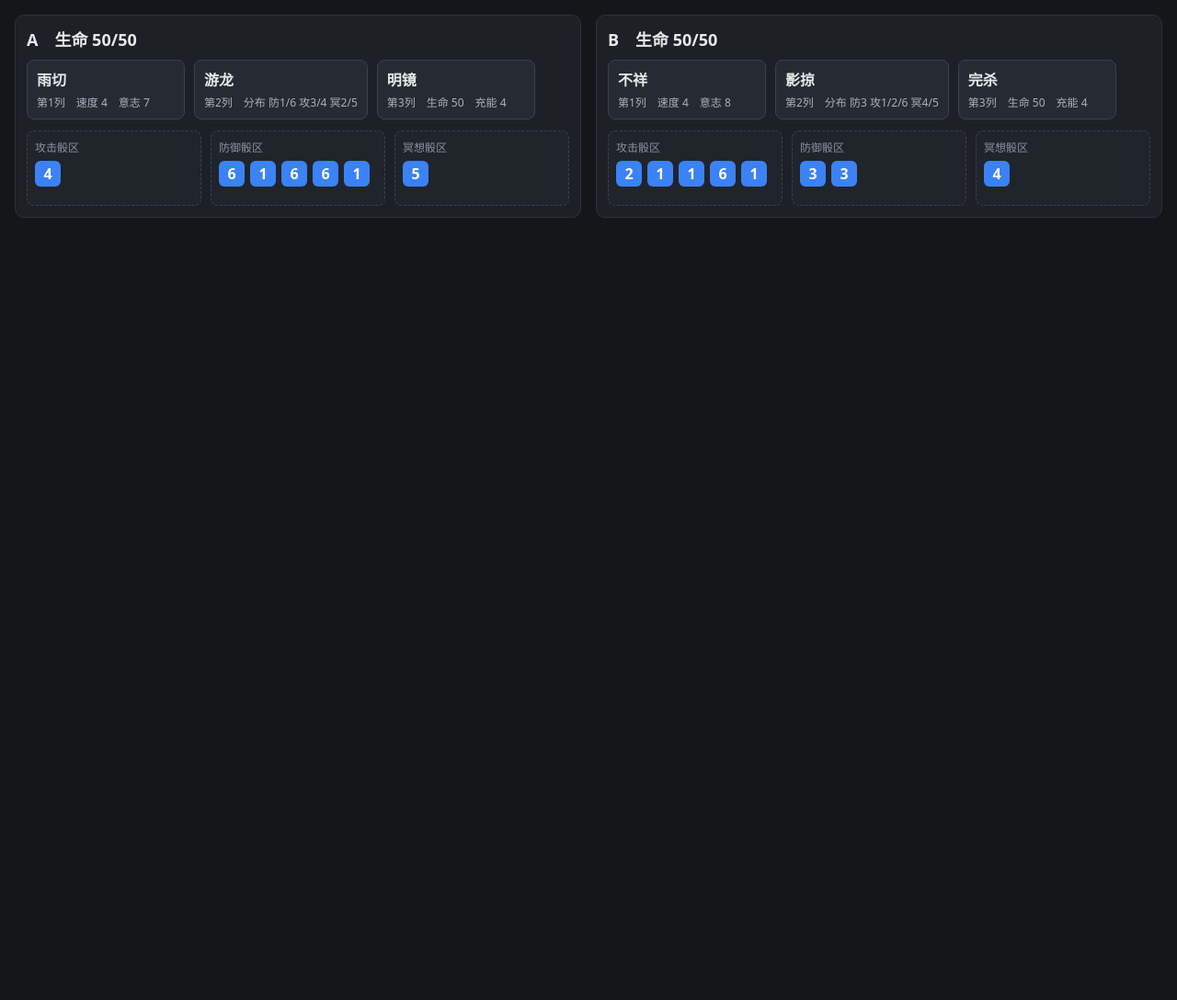
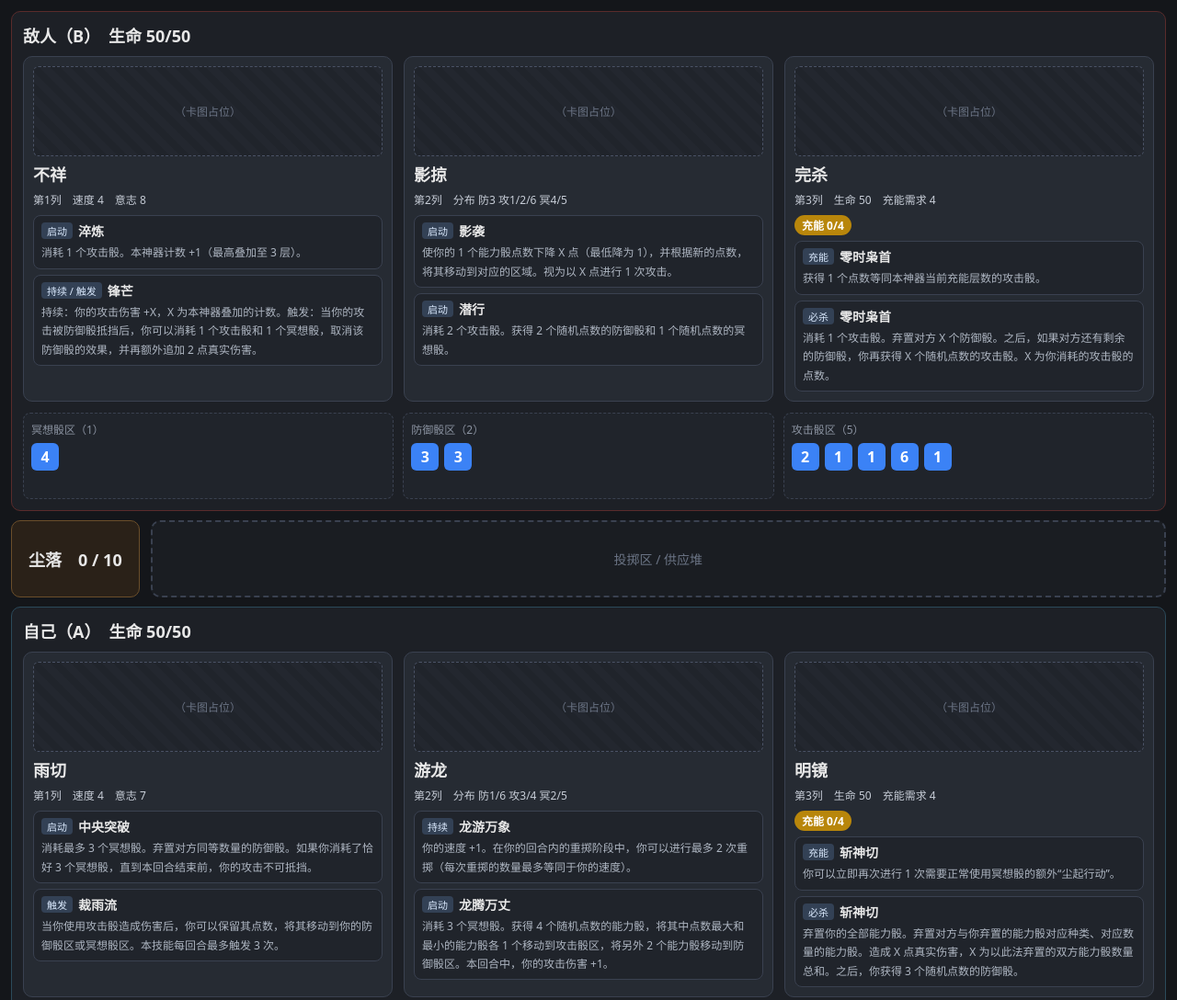
Before and after one commit to zczhan123/Dust-Online, a website built with Vite: page index.html in a window 1280 px wide. Shown: the top 1088 px of the page at 92% size. Before the commit the page ends 800 px from the top, so only its background shows below. Built offline with nearby package versions, Linux system fonts and the light colour scheme.

Commit message:
feat(ui): vertical layout, mirrored enemy areas, skill text, counters, roll zone

```diff
--- /dev/null
+++ b/src/core/content/artifactText.ts
@@ -0,0 +1,113 @@
+export interface SkillText {
+  side: 'left' | 'right' | 'only';
+  name: string;
+  type: string; // 启动 / 触发 / 持续 / 充能 / 必杀
+  text: string;
+}
+
+export interface ArtifactText {
+  title?: string;
+  skills: SkillText[];
+}
+
+/**
+ * 神器卡面展示文案（用于 UI 展示，非结算逻辑；精确效果定义见规则实现文档 §11 / 后续 Plan 3）。
+ */
+export const ARTIFACT_TEXT: Record<string, ArtifactText> = {
+  '001': {
+    skills: [
+      {
+        side: 'left',
+        name: '中央突破',
+        type: '启动',
+        text: '消耗最多 3 个冥想骰。弃置对方同等数量的防御骰。如果你消耗了恰好 3 个冥想骰，直到本回合结束前，你的攻击不可抵挡。',
+      },
+      {
+        side: 'right',
+        name: '裁雨流',
+        type: '触发',
+        text: '当你使用攻击骰造成伤害后，你可以保留其点数，将其移动到你的防御骰区或冥想骰区。本技能每回合最多触发 3 次。',
+      },
+    ],
+  },
+  '002': {
+    skills: [
+      {
+        side: 'left',
+        name: '龙游万象',
+        type: '持续',
+        text: '你的速度 +1。在你的回合内的重掷阶段中，你可以进行最多 2 次重掷（每次重掷的数量最多等同于你的速度）。',
+      },
+      {
+        side: 'right',
+        name: '龙腾万丈',
+        type: '启动',
+        text: '消耗 3 个冥想骰。获得 4 个随机点数的能力骰，将其中点数最大和最小的能力骰各 1 个移动到攻击骰区，将另外 2 个能力骰移动到防御骰区。本回合中，你的攻击伤害 +1。',
+      },
+    ],
+  },
+  '003': {
+    skills: [
+      {
+        side: 'only',
+        name: '斩神切',
+        type: '充能',
+        text: '你可以立即再次进行 1 次需要正常使用冥想骰的额外“尘起行动”。',
+      },
+      {
+        side: 'only',
+        name: '斩神切',
+        type: '必杀',
+        text: '弃置你的全部能力骰。弃置对方与你弃置的能力骰对应种类、对应数量的能力骰。造成 X 点真实伤害，X 为以此法弃置的双方能力骰数量总和。之后，你获得 3 个随机点数的防御骰。',
+      },
+    ],
+  },
+  '004': {
+    skills: [
+      {
+        side: 'left',
+        name: '淬炼',
+        type: '启动',
+        text: '消耗 1 个攻击骰。本神器计数 +1（最高叠加至 3 层）。',
+      },
+      {
+        side: 'right',
+        name: '锋芒',
+        type: '持续 / 触发',
+        text: '持续：你的攻击伤害 +X，X 为本神器叠加的计数。触发：当你的攻击被防御骰抵挡后，你可以消耗 1 个攻击骰和 1 个冥想骰，取消该防御骰的效果，并再额外追加 2 点真实伤害。',
+      },
+    ],
+  },
+  '005': {
+    skills: [
+      {
+        side: 'left',
+        name: '影袭',
+        type: '启动',
+        text: '使你的 1 个能力骰点数下降 X 点（最低降为 1），并根据新的点数，将其移动到对应的区域。视为以 X 点进行 1 次攻击。',
+      },
+      {
+        side: 'right',
+        name: '潜行',
+        type: '启动',
+        text: '消耗 2 个攻击骰。获得 2 个随机点数的防御骰和 1 个随机点数的冥想骰。',
+      },
+    ],
+  },
+  '006': {
+    skills: [
+      {
+        side: 'only',
+        name: '零时枭首',
+        type: '充能',
+        text: '获得 1 个点数等同本神器当前充能层数的攻击骰。',
+      },
+      {
+        side: 'only',
+        name: '零时枭首',
+        type: '必杀',
+        text: '消耗 1 个攻击骰。弃置对方 X 个防御骰。之后，如果对方还有剩余的防御骰，你再获得 X 个随机点数的攻击骰。X 为你消耗的攻击骰的点数。',
+      },
+    ],
+  },
+};
--- a/src/ui/render.ts
+++ b/src/ui/render.ts
@@ -1,4 +1,5 @@
-import type { Artifact, DiceKind, GameState, PlayerState } from '../core/model/types';
+import type { Artifact, DiceKind, GameState, PlayerId, PlayerState } from '../core/model/types';
+import { ARTIFACT_TEXT } from '../core/content/artifactText';
 
 const AREA_LABEL: Record<DiceKind, string> = {
   attack: '攻击骰区',
@@ -6,58 +7,151 @@
   meditation: '冥想骰区',
 };
 
+const AREA_ORDER: DiceKind[] = ['attack', 'defense', 'meditation'];
+// 敌方区域镜像：攻击骰区与冥想骰区对调
+const AREA_ORDER_MIRRORED: DiceKind[] = ['meditation', 'defense', 'attack'];
+
+export interface RenderOptions {
+  /** 视角玩家（显示在下方）。默认取当前回合玩家。 */
+  selfId?: PlayerId;
+}
+
+function el(tag: string, className: string): HTMLElement {
+  const e = document.createElement(tag);
+  e.className = className;
+  return e;
+}
+
 function artifactCard(a: Artifact): HTMLElement {
-  const el = document.createElement('div');
-  el.className = 'card';
-  const stats: string[] = [`第${a.column}列`];
-  if (a.speed !== undefined) stats.push(`速度 ${a.speed}`);
-  if (a.will !== undefined) stats.push(`意志 ${a.will}`);
-  if (a.life !== undefined) stats.push(`生命 ${a.life}`);
-  if (a.chargeReq !== undefined) stats.push(`充能 ${a.chargeReq}`);
+  const card = el('div', 'card');
+  card.dataset.artifact = a.id;
+
+  const art = el('div', 'card-art');
+  art.textContent = '（卡图占位）';
+  card.appendChild(art);
+
+  const name = el('div', 'card-name');
+  name.textContent = a.name;
+  card.appendChild(name);
+
+  const stats = el('div', 'card-stats');
+  const parts: string[] = [`第${a.column}列`];
+  if (a.speed !== undefined) parts.push(`速度 ${a.speed}`);
+  if (a.will !== undefined) parts.push(`意志 ${a.will}`);
+  if (a.life !== undefined) parts.push(`生命 ${a.life}`);
+  if (a.chargeReq !== undefined) parts.push(`充能需求 ${a.chargeReq}`);
   if (a.distribution) {
-    stats.push(`分布 防${a.distribution.defense.join('/')} 攻${a.distribution.attack.join('/')} 冥${a.distribution.meditation.join('/')}`);
+    parts.push(
+      `分布 防${a.distribution.defense.join('/')} 攻${a.distribution.attack.join('/')} 冥${a.distribution.meditation.join('/')}`,
+    );
   }
-  if (a.activeMarkerSide) stats.push(`已激活(${a.activeMarkerSide})`);
-  el.innerHTML = `<div class="card-name">${a.name}</div><div class="card-stats">${stats.join('　')}</div>`;
-  return el;
+  stats.textContent = parts.join('　');
+  card.appendChild(stats);
+
+  const badges = el('div', 'card-badges');
+  if (a.activeMarkerSide) {
+    const act = el('span', 'badge badge-active');
+    act.textContent = `已激活 · ${a.activeMarkerSide === 'left' ? '左' : '右'}侧`;
+    badges.appendChild(act);
+  }
+  if (a.chargeReq !== undefined) {
+    const charge = el('span', 'badge badge-charge');
+    charge.textContent = `充能 ${a.chargeLayer}/${a.chargeReq}`;
+    badges.appendChild(charge);
+  }
+  if (a.count > 0) {
+    const count = el('span', 'badge badge-count');
+    count.textContent = `计数 ${a.count}`;
+    badges.appendChild(count);
+  }
+  if (badges.childElementCount > 0) card.appendChild(badges);
+
+  const text = ARTIFACT_TEXT[a.id];
+  if (text) {
+    const skills = el('div', 'skills');
+    for (const s of text.skills) {
+      const box = el('div', `skill skill--${s.side}`);
+      const head = el('div', 'skill-head');
+      const badge = el('span', 'skill-type');
+      badge.textContent = s.type;
+      const sname = el('span', 'skill-name');
+      sname.textContent = s.name;
+      head.appendChild(badge);
+      head.appendChild(sname);
+      box.appendChild(head);
+      const body = el('div', 'skill-text');
+      body.textContent = s.text;
+      box.appendChild(body);
+      skills.appendChild(box);
+    }
+    card.appendChild(skills);
+  }
+
+  return card;
 }
 
 function areaBox(kind: DiceKind, player: PlayerState): HTMLElement {
-  const el = document.createElement('div');
-  el.className = 'area';
-  const dice = player.areas[kind]
-    .map((d) => `<span class="die" data-value="${d.value}">${d.value}</span>`)
-    .join('');
-  el.innerHTML = `<div class="area-label">${AREA_LABEL[kind]}</div><div class="dice">${dice}</div>`;
-  return el;
+  const box = el('div', 'area');
+  box.dataset.kind = kind;
+
+  const label = el('div', 'area-label');
+  label.textContent = `${AREA_LABEL[kind]}（${player.areas[kind].length}）`;
+  box.appendChild(label);
+
+  const dice = el('div', 'dice');
+  for (const d of player.areas[kind]) {
+    const die = el('span', 'die');
+    die.dataset.value = String(d.value);
+    die.textContent = String(d.value);
+    dice.appendChild(die);
+  }
+  box.appendChild(dice);
+
+  return box;
 }
 
-function playerPanel(player: PlayerState): HTMLElement {
-  const el = document.createElement('div');
-  el.className = 'player';
-  el.dataset.player = player.id;
-  const header = document.createElement('div');
-  header.className = 'player-header';
-  header.textContent = `${player.id}　生命 ${player.life}/${player.lifeMax}`;
-  el.appendChild(header);
+function playerPanel(player: PlayerState, role: 'enemy' | 'self', mirrored: boolean): HTMLElement {
+  const panel = el('div', `player player--${role}`);
+  panel.dataset.player = player.id;
 
-  const cards = document.createElement('div');
-  cards.className = 'cards';
+  const header = el('div', 'player-header');
+  header.textContent = `${role === 'enemy' ? '敌人' : '自己'}（${player.id}）　生命 ${player.life}/${player.lifeMax}`;
+  panel.appendChild(header);
+
+  const cards = el('div', 'cards');
   for (const a of player.artifacts) cards.appendChild(artifactCard(a));
-  el.appendChild(cards);
+  panel.appendChild(cards);
 
-  const areas = document.createElement('div');
-  areas.className = 'areas';
-  (['attack', 'defense', 'meditation'] as DiceKind[]).forEach((k) => areas.appendChild(areaBox(k, player)));
-  el.appendChild(areas);
-  return el;
+  const areas = el('div', 'areas');
+  const order = mirrored ? AREA_ORDER_MIRRORED : AREA_ORDER;
+  for (const k of order) areas.appendChild(areaBox(k, player));
+  panel.appendChild(areas);
+
+  return panel;
 }
 
-export function renderGame(state: GameState, root: HTMLElement): void {
+function centerBar(state: GameState): HTMLElement {
+  const center = el('div', 'center');
+
+  const dustfall = el('div', 'dustfall');
+  dustfall.textContent = `尘落　${state.dustfall} / 10`;
+  center.appendChild(dustfall);
+
+  const rollzone = el('div', 'rollzone');
+  rollzone.textContent = '投掷区 / 供应堆';
+  center.appendChild(rollzone);
+
+  return center;
+}
+
+export function renderGame(state: GameState, root: HTMLElement, options: RenderOptions = {}): void {
+  const selfId: PlayerId = options.selfId ?? state.activePlayer;
+  const enemyId: PlayerId = selfId === 'A' ? 'B' : 'A';
+
   root.innerHTML = '';
-  const wrap = document.createElement('div');
-  wrap.className = 'board';
-  wrap.appendChild(playerPanel(state.players.A));
-  wrap.appendChild(playerPanel(state.players.B));
-  root.appendChild(wrap);
+  const board = el('div', 'board');
+  board.appendChild(playerPanel(state.players[enemyId], 'enemy', true));
+  board.appendChild(centerBar(state));
+  board.appendChild(playerPanel(state.players[selfId], 'self', false));
+  root.appendChild(board);
 }
--- a/src/ui/styles.css
+++ b/src/ui/styles.css
@@ -1,15 +1,141 @@
 :root { color-scheme: dark; }
-body { margin: 0; font-family: system-ui, "Microsoft YaHei", sans-serif; background: #14161a; color: #e8e8e8; }
-.board { display: flex; gap: 16px; padding: 16px; align-items: flex-start; }
-.player { flex: 1; background: #1d2026; border: 1px solid #2c313a; border-radius: 10px; padding: 12px; }
-.player-header { font-size: 18px; font-weight: 700; margin-bottom: 10px; }
-.cards { display: flex; gap: 10px; flex-wrap: wrap; }
-.card { background: #262b33; border: 1px solid #3a4150; border-radius: 8px; padding: 8px 10px; min-width: 150px; }
-.card-name { font-weight: 700; font-size: 16px; margin-bottom: 4px; }
-.card-stats { font-size: 12px; color: #a9b1bd; line-height: 1.6; }
+
+body {
+  margin: 0;
+  font-family: system-ui, "Microsoft YaHei", sans-serif;
+  background: #14161a;
+  color: #e8e8e8;
+}
+
+/* 上下布局：敌人 / 中央 / 自己 */
+.board {
+  display: flex;
+  flex-direction: column;
+  gap: 10px;
+  padding: 12px;
+  max-width: 1280px;
+  margin: 0 auto;
+}
+
+.player {
+  background: #1d2026;
+  border: 1px solid #2c313a;
+  border-radius: 10px;
+  padding: 12px;
+}
+.player--enemy { border-color: #5a2b2b; }
+.player--self { border-color: #2b4a5a; }
+
+.player-header {
+  font-size: 18px;
+  font-weight: 700;
+  margin-bottom: 10px;
+}
+
+.cards {
+  display: flex;
+  gap: 12px;
+  flex-wrap: wrap;
+}
+
+.card {
+  flex: 1 1 260px;
+  min-width: 260px;
+  max-width: 400px;
+  background: #262b33;
+  border: 1px solid #3a4150;
+  border-radius: 10px;
+  padding: 10px;
+  display: flex;
+  flex-direction: column;
+  gap: 6px;
+}
+
+.card-art {
+  height: 96px;
+  border-radius: 6px;
+  border: 1px dashed #4a5265;
+  background: repeating-linear-gradient(45deg, #20242b, #20242b 8px, #23272f 8px, #23272f 16px);
+  display: flex;
+  align-items: center;
+  justify-content: center;
+  color: #6b7485;
+  font-size: 12px;
+}
+
+.card-name { font-weight: 700; font-size: 18px; }
+
+.card-stats { font-size: 12px; color: #c7cdd7; line-height: 1.7; }
+
+.card-badges { display: flex; gap: 6px; flex-wrap: wrap; }
+.badge { font-size: 12px; padding: 2px 8px; border-radius: 999px; font-weight: 700; }
+.badge-active { background: #3b5bdb; color: #fff; }
+.badge-charge { background: #b8860b; color: #fff; }
+.badge-count { background: #c2410c; color: #fff; }
+
+.skills { display: flex; flex-direction: column; gap: 6px; }
+.skill { border: 1px solid #3a4150; border-radius: 8px; padding: 6px 8px; background: #20242b; }
+.skill-head { display: flex; align-items: center; gap: 6px; margin-bottom: 4px; }
+.skill-type {
+  font-size: 11px;
+  background: #334155;
+  color: #dbeafe;
+  border-radius: 4px;
+  padding: 1px 6px;
+}
+.skill-name { font-weight: 700; font-size: 14px; }
+.skill-text { font-size: 12px; color: #aeb6c2; line-height: 1.7; }
+
 .areas { display: flex; gap: 10px; margin-top: 12px; }
-.area { flex: 1; background: #20242b; border: 1px dashed #3a4150; border-radius: 8px; padding: 8px; min-height: 64px; }
+.area {
+  flex: 1;
+  background: #20242b;
+  border: 1px dashed #3a4150;
+  border-radius: 8px;
+  padding: 8px;
+  min-height: 76px;
+}
 .area-label { font-size: 12px; color: #8b93a1; margin-bottom: 6px; }
 .dice { display: flex; gap: 6px; flex-wrap: wrap; }
-.die { display: inline-flex; width: 28px; height: 28px; align-items: center; justify-content: center;
-  background: #3b82f6; color: #fff; border-radius: 6px; font-weight: 700; }
+.die {
+  display: inline-flex;
+  width: 30px;
+  height: 30px;
+  align-items: center;
+  justify-content: center;
+  background: #3b82f6;
+  color: #fff;
+  border-radius: 6px;
+  font-weight: 700;
+}
+
+/* 中央：尘落 + 投掷区 / 供应堆 */
+.center {
+  display: flex;
+  gap: 12px;
+  align-items: stretch;
+}
+.dustfall {
+  flex: 0 0 auto;
+  background: #2a2118;
+  border: 1px solid #6b4e2a;
+  border-radius: 10px;
+  padding: 12px 18px;
+  font-size: 18px;
+  font-weight: 700;
+  display: flex;
+  align-items: center;
+}
+.rollzone {
+  flex: 1;
+  background: #1a1d22;
+  border: 2px dashed #3a4150;
+  border-radius: 10px;
+  padding: 12px;
+  min-height: 56px;
+  display: flex;
+  align-items: center;
+  justify-content: center;
+  color: #6b7485;
+  font-size: 14px;
+}
```
Also changed, not shown: tests/render.test.ts (+43 -9 lines).
